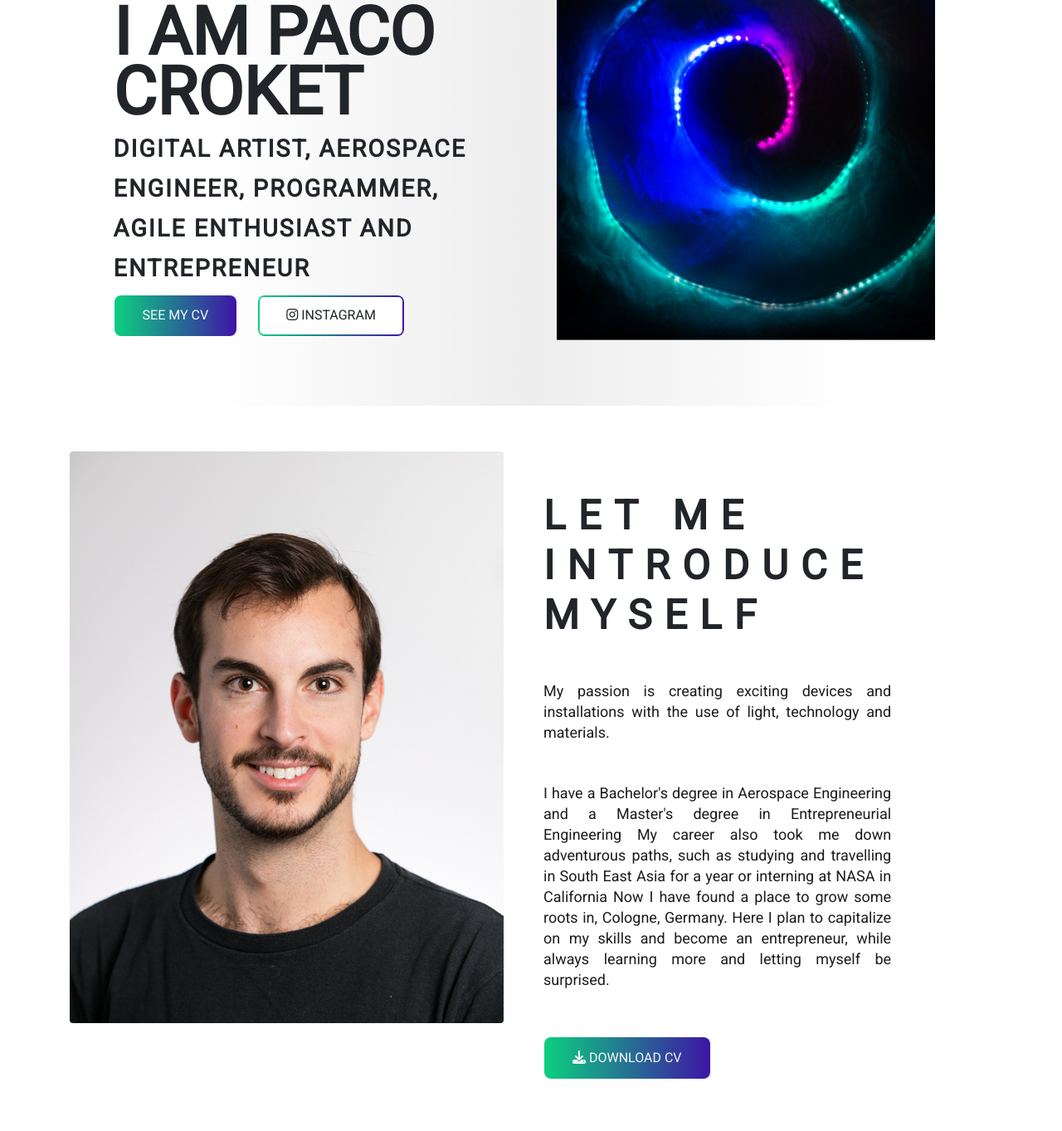
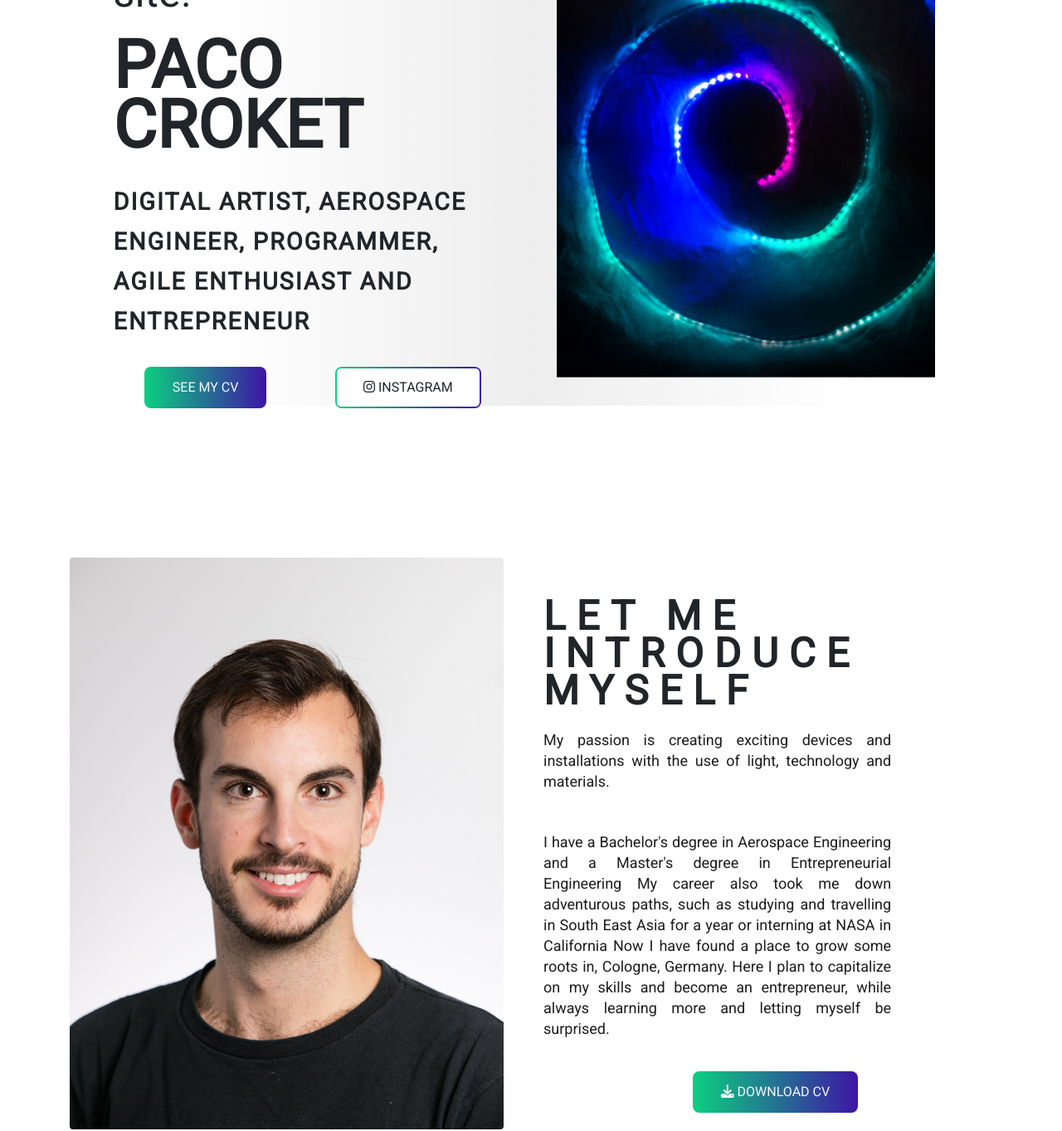
Before and after one commit to pacoCroket/portfolio, a plain HTML site: page index.html in a window 1280 px wide. Shown: the part 311-1674 px from the top of the page at 83% size. Drawn offline with nearby package versions, Linux system fonts and the light colour scheme.

Commit message:
fixed padding between sections

```diff
--- a/css/responsive.css
+++ b/css/responsive.css
@@ -31,7 +31,7 @@
     .site-main .site-banner,
     .site-main .about-area,
     .site-main .project-area{
-        padding: 2%;
+        padding: 10% 2%;
         margin: 0%;
     }
 
@@ -69,7 +69,7 @@
 
     .site-main .banner-area,
     .site-main .about-area {
-        padding: 3% 4%;
+        padding: 6% 4%;
     }
 
 
--- a/css/style.css
+++ b/css/style.css
@@ -66,7 +66,7 @@
 .site-main .site-banner {
     /* background: url(./img/Paco-02.jpg) no-repeat; TODO */
     background-position: 0% 50%;
-    padding: 4rem 4rem;
+    padding: 6rem 4rem;
 }
 
 
@@ -92,6 +92,7 @@
 .site-main .site-banner .site-title h4 {
     font: normal bold 1.8rem/3rem var(--roboto);
     letter-spacing: 2px;
+    padding: 1rem 0rem
 }
 
 .site-main .site-banner .banner-image > img {
@@ -115,8 +116,8 @@
 }
 .site-main .about-area .about-title h2 > span {
     display: block;
-    font: normal bold 49px/60px var(--roboto);
-    letter-spacing: 15px;
+    font: normal bold 49px/45px var(--roboto);
+    letter-spacing: 13px;
 }
 
 .site-main .about-area .about-title .paragraph > p {
@@ -216,6 +217,7 @@ footer.footer-area .social a:hover > i{
 
     .button {
         padding: .8rem 2rem;
+        margin: .4rem 1rem;
         font: normal 500 16px/20px var(--roboto);
         position: relative;
         border: 3px solid transparent;
--- a/index.html
+++ b/index.html
@@ -49,16 +49,16 @@
           <div class="row">
             <div class="col-lg-6 col-md-12 site-title">
               <h3 class="title-text">Welcome to my new site!</h3>
-              <h1 class="title-text text-uppercase">I am Paco Croket</h1>
+              <h1 class="title-text text-uppercase py-2">Paco Croket</h1>
               <h4 class="title-text text-uppercase">Digital artist, aerospace engineer, programmer, agile enthusiast and entrepreneur</h4>
               <div class="site-buttons">
               <div class="d-flex row-flex flex-wrap">
 
-              <a href="/res/Francisco Muro CV_english_19Q4.pdf" target="_blank" rel="noopener noreferrer" class="">
+              <a href="/res/Francisco Muro CV_english_19Q4.pdf" target="_blank" rel="noopener noreferrer" class="mx-auto">
                 <button type="button" class="btn button primary-button mr-4 text-uppercase">See my CV</button>
               </a>
 
-              <a href="https://www.instagram.com/pacocroket/" target="_blank" rel="noopener noreferrer" class="">
+              <a href="https://www.instagram.com/pacocroket/" target="_blank" rel="noopener noreferrer" class="mx-auto">
                 <button type="button" class="btn button secondary-button mr-4 text-uppercase"><i class="fab fa-instagram"></i> instagram</button>
               </a>
                 </div>
@@ -84,12 +84,13 @@
               </div>
             </div>
             <div class="col-lg-6 col-md-12 about-title">
+              <div class="d-flex row-flex flex-wrap">
                 <h2 class="text-uppercase pt-5">
                   <span>Let me</span>
                   <span>introduce</span>
                   <span>myself</span>
                 </h2>
-              <div class="paragraph py-4">
+                <div class="paragraph">
                   <p class="para justify">
                     My passion is creating exciting devices and installations with the use of light, technology and materials.
                   </p>
@@ -99,9 +100,10 @@
                     Now I have found a place to grow some roots in, Cologne, Germany. Here I plan to capitalize on my skills and become an entrepreneur, while always learning more and letting myself be surprised.
                   </p>
                 </div>
-              <a href="/res/Francisco Muro CV_english_19Q4.pdf" target="_blank" rel="noopener noreferrer" class="">
+                <a href="/res/Francisco Muro CV_english_19Q4.pdf" target="_blank" rel="noopener noreferrer" class="mx-auto">
                   <button type="button" class="btn button primary-button text-uppercase"><i class="fa fa-download"></i>  download cv</button>
                 </a>
+              </div>
             </div>
           </div>
         </div>
--- a/js/p5js/drop.js
+++ b/js/p5js/drop.js
@@ -32,14 +32,14 @@ class Drop {
     show() {
         stroke(this.color);
         strokeWeight(this.weight);
-        line(this.pos.x, this.pos.y, this.pos.x-this.vel.x*this.vel.x, this.pos.y-this.vel.y*this.vel.y*2);
+        line(this.pos.x, this.pos.y, this.pos.x+this.vel.x*this.vel.x, this.pos.y+this.vel.y*this.vel.y*2);
     }
 
     lerp() {
         if (!this.radioactive) {
-            this.lerpAmt -= this.lerpAmtRate;
+            this.lerpAmt -= this.lerpAmtRate*map(this.lerpAmt, 0, 1, 2, 0.5);
         } else {
-            this.lerpAmt += this.lerpAmtRate;
+            this.lerpAmt += this.lerpAmtRate*map(this.lerpAmt, 0, 1, 2, 0.5);
         }
         this.lerpAmt = constrain(this.lerpAmt, 0, 1);
 
```
Lines whose indentation alone changed are shown as unchanged.
